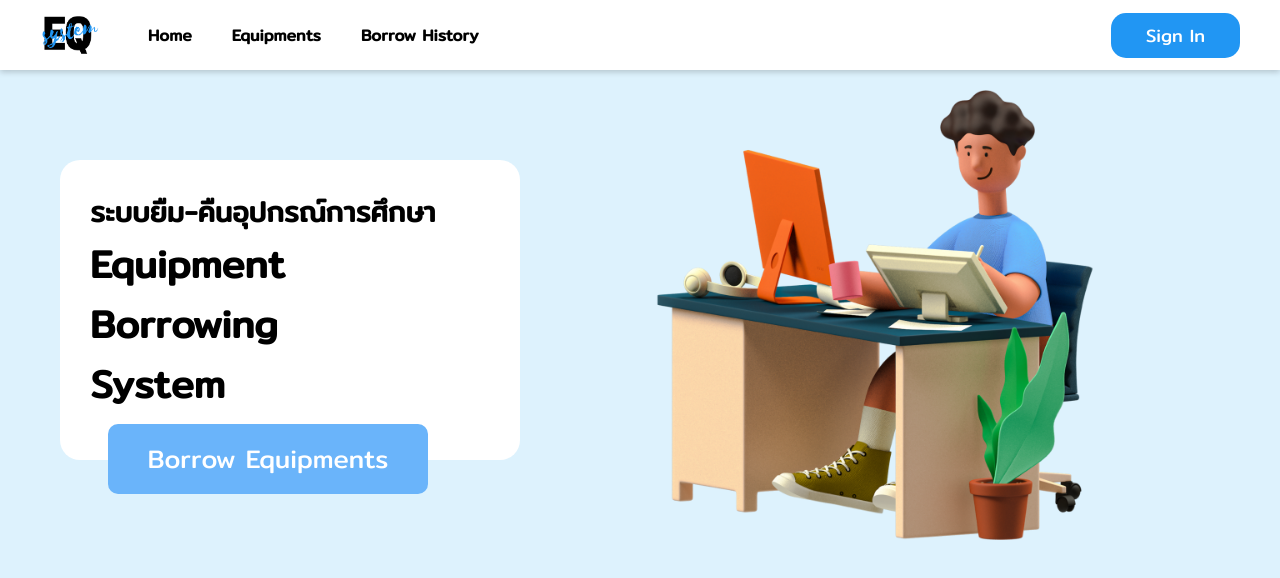
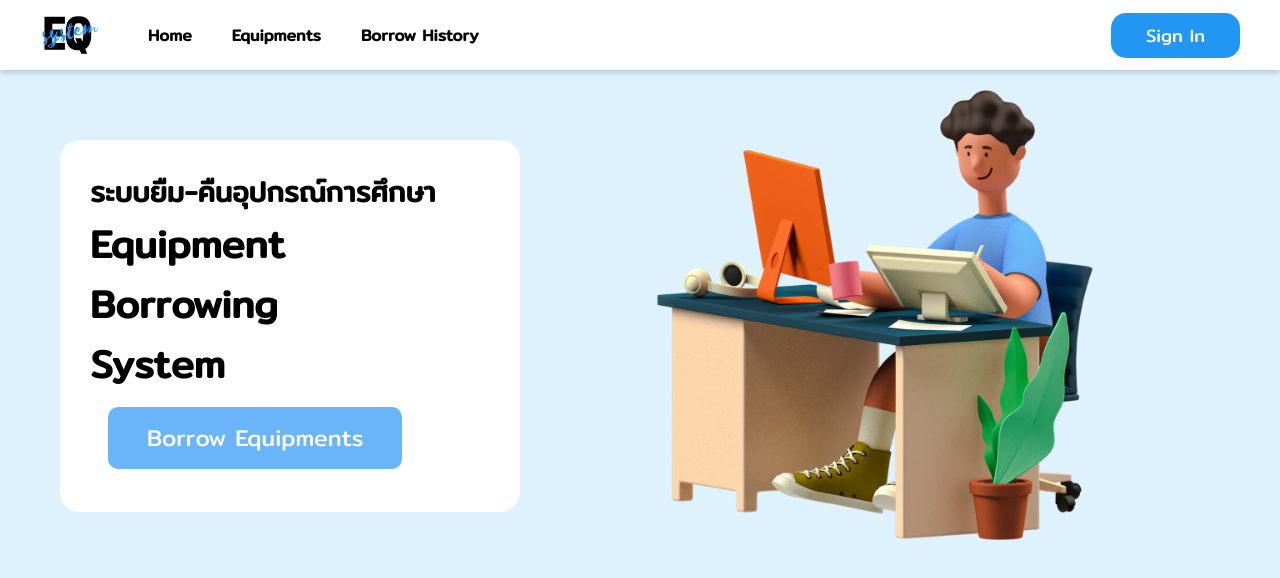
Before and after one commit to it62070040/Equipment-Borrowing-System, a React (Create React App) app in the folder equipment_borrowing_system/front-end/: page / in a window 1280 px wide. Shown: the top 578 px of the page. Built offline with nearby package versions, Linux system fonts and the light colour scheme.

Commit message:
update: home page layout

```diff
--- a/equipment_borrowing_system/front-end/src/pages/Home/Home.css
+++ b/equipment_borrowing_system/front-end/src/pages/Home/Home.css
@@ -21,8 +21,8 @@ h1{
     background-color: white;
     border-radius: 20px;
     padding: 30px 30px;
-    margin-top: 30px;
-    max-height: 300px;
+    margin-top: 10px;
+    max-height: 400px;
 }
 .home-img{
     text-align: center;
@@ -38,11 +38,11 @@ h1{
 .btn-home-borrow{
     background-color: #6AB4FA;
     color: white;
-    font-size: 2vw;
-    padding: 15px 0px;
-    width: 25vw;
+    font-size: 1.8vw;
+    padding: 13px 0px;
+    width: 23vw;
     border-radius: 10px;
-    margin: 10px 18px;
+    margin: 13px 18px;
     cursor: pointer;
     font-weight: 500;
     border-style: hidden;
```
Also changed, not shown: equipment_borrowing_system/front-end/src/pages/Home/Home.js (+0 -51 lines).
